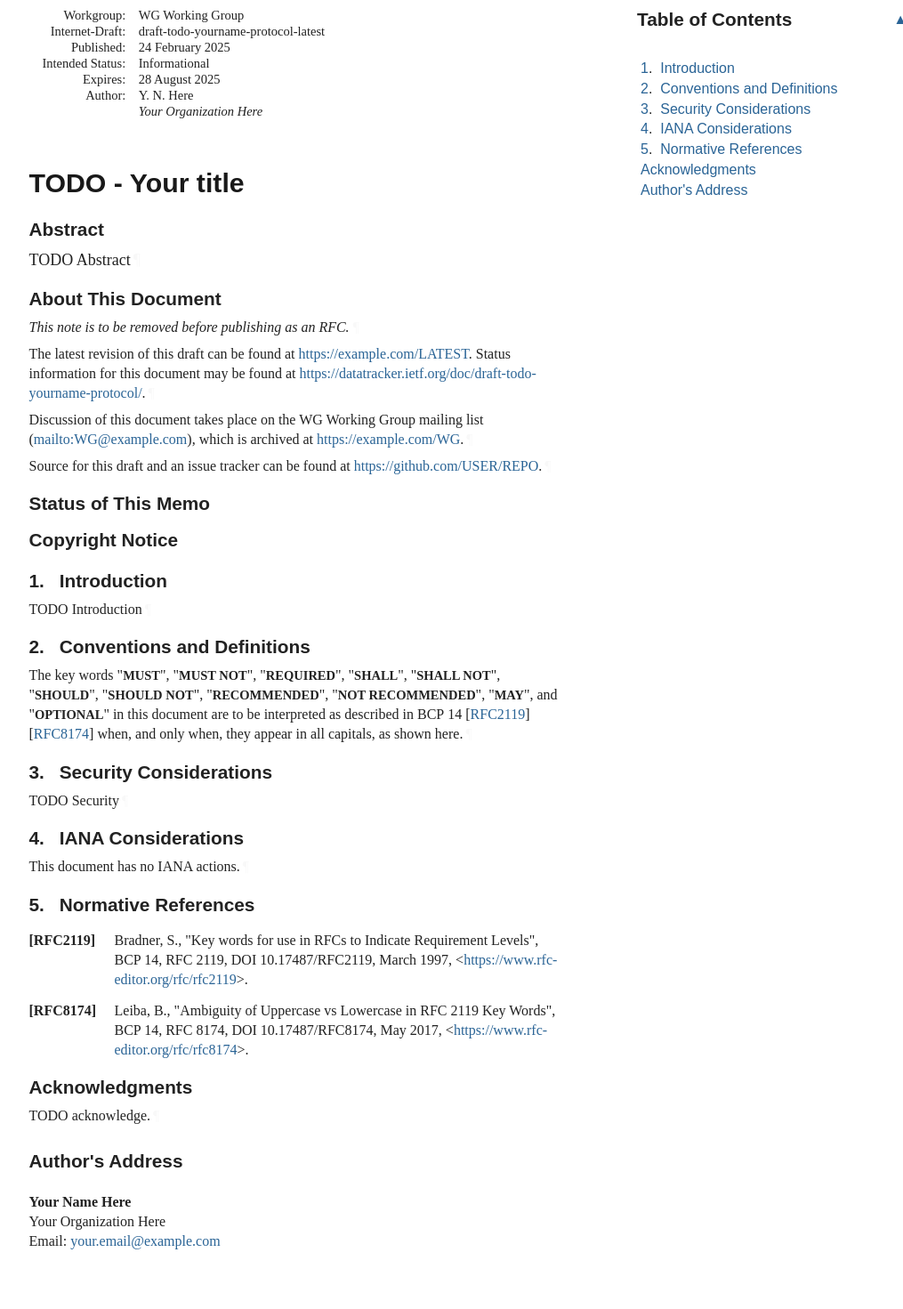
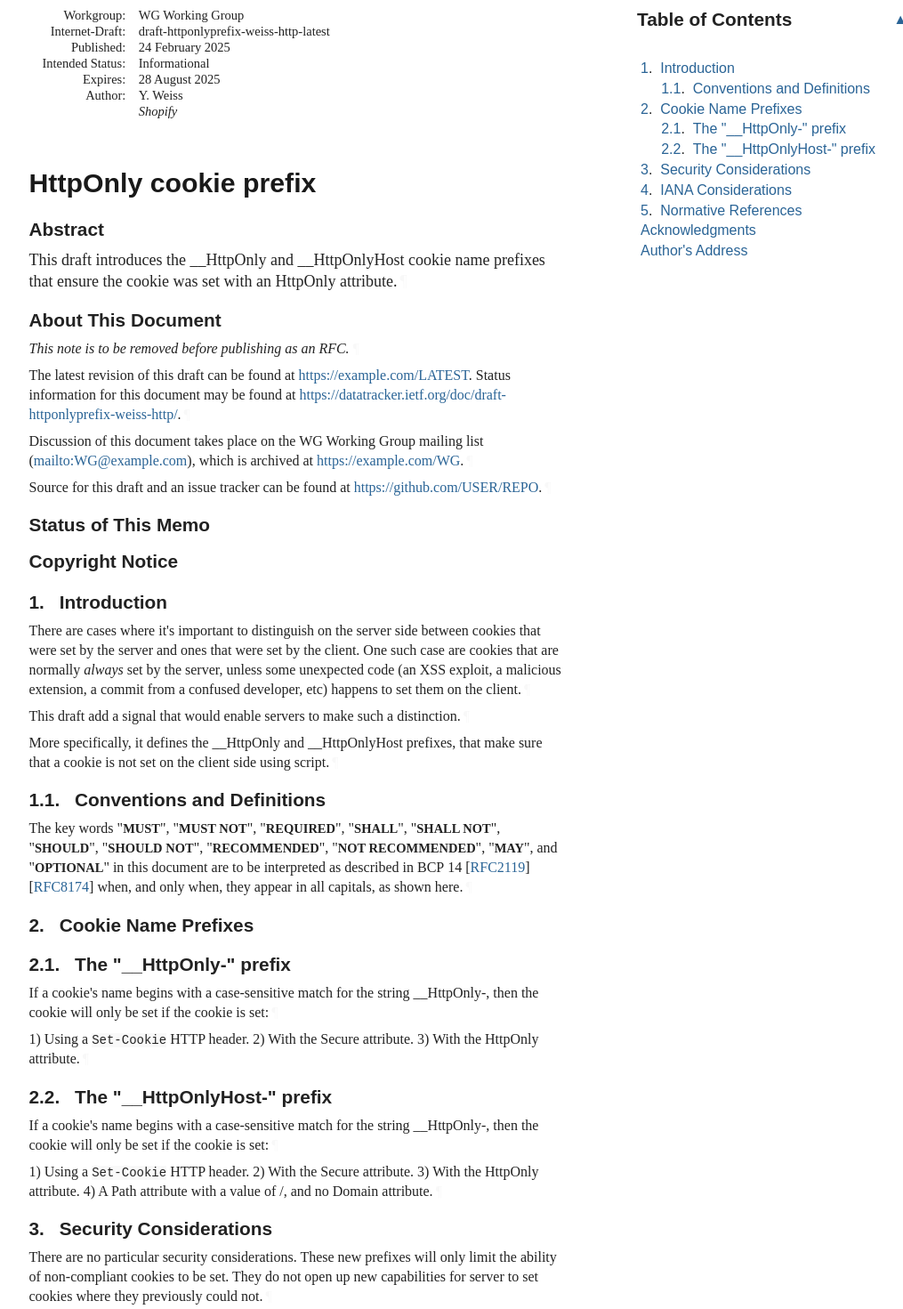
Before and after one commit to yoavweiss/httponly_prefix, a plain HTML site: page draft-httponlyprefix-weiss-http.html in a window 1280 px wide. Shown: the part 67-1538 px from the top of the page at 89% size, without its empty margins (92-1107 px from the left). Drawn offline with Linux system fonts and the light colour scheme; a web font is replaced by a local one.

Commit message:
Script updating gh-pages from 618a4a1. [ci skip]

```diff
--- a/draft-todo-yourname-protocol.html
+++ b/draft-httponlyprefix-weiss-http.html
@@ -4,16 +4,17 @@
 <meta charset="utf-8">
 <meta content="Common,Latin" name="scripts">
 <meta content="initial-scale=1.0" name="viewport">
-<title>TODO - Your title</title>
-<meta content="Your Name Here" name="author">
+<title>HttpOnly cookie prefix</title>
+<meta content="Yoav Weiss" name="author">
 <meta content="
-       TODO Abstract
+       This draft introduces the __HttpOnly and __HttpOnlyHost cookie name prefixes
+that ensure the cookie was set with an HttpOnly attribute.
     " name="description">
 <meta content="xml2rfc 3.27.0" name="generator">
 <meta content="next generation" name="keyword">
 <meta content="unicorn" name="keyword">
 <meta content="sparkling distributed ledger" name="keyword">
-<meta content="draft-todo-yourname-protocol-latest" name="ietf.draft">
+<meta content="draft-httponlyprefix-weiss-http-latest" name="ietf.draft">
 <!-- Generator version information:
   xml2rfc 3.27.0
     Python 3.12.9
@@ -29,7 +30,7 @@
     setuptools 70.3.0
     wcwidth 0.2.13
 -->
-<link href="draft-todo-yourname-protocol.xml" rel="alternate" type="application/rfc+xml">
+<link href="draft-httponlyprefix-weiss-http.xml" rel="alternate" type="application/rfc+xml">
 <link href="#copyright" rel="license">
 <style type="text/css">@font-face {
   font-family: 'Lora';
@@ -1045,11 +1046,11 @@ svg :is([fill="white"], [fill^="#fff"]) {
 <table class="ears">
 <thead><tr>
 <td class="left">Internet-Draft</td>
-<td class="center">TODO - Abbreviation</td>
+<td class="center">HttpOnlyPrefix</td>
 <td class="right">February 2025</td>
 </tr></thead>
 <tfoot><tr>
-<td class="left">Here</td>
+<td class="left">Weiss</td>
 <td class="center">Expires 28 August 2025</td>
 <td class="right">[Page]</td>
 </tr></tfoot>
@@ -1060,7 +1061,7 @@ svg :is([fill="white"], [fill^="#fff"]) {
 <dt class="label-workgroup">Workgroup:</dt>
 <dd class="workgroup">WG Working Group</dd>
 <dt class="label-internet-draft">Internet-Draft:</dt>
-<dd class="internet-draft">draft-todo-yourname-protocol-latest</dd>
+<dd class="internet-draft">draft-httponlyprefix-weiss-http-latest</dd>
 <dt class="label-published">Published:</dt>
 <dd class="published">
 <time datetime="2025-02-24" class="published">24 February 2025</time>
@@ -1072,16 +1073,17 @@ svg :is([fill="white"], [fill^="#fff"]) {
 <dt class="label-authors">Author:</dt>
 <dd class="authors">
 <div class="author">
-      <div class="author-name">Y. N. Here</div>
-<div class="org">Your Organization Here</div>
+      <div class="author-name">Y. Weiss</div>
+<div class="org">Shopify</div>
 </div>
 </dd>
 </dl>
 </div>
-<h1 id="title">TODO - Your title</h1>
+<h1 id="title">HttpOnly cookie prefix</h1>
 <section id="section-abstract">
       <h2 id="abstract"><a href="#abstract" class="selfRef">Abstract</a></h2>
-<p id="section-abstract-1">TODO Abstract<a href="#section-abstract-1" class="pilcrow">¶</a></p>
+<p id="section-abstract-1">This draft introduces the __HttpOnly and __HttpOnlyHost cookie name prefixes
+that ensure the cookie was set with an HttpOnly attribute.<a href="#section-abstract-1" class="pilcrow">¶</a></p>
 </section>
 <section class="note rfcEditorRemove" id="section-note.1">
       <h2 id="name-about-this-document">
@@ -1090,7 +1092,7 @@ svg :is([fill="white"], [fill^="#fff"]) {
 <p id="section-note.1-1">This note is to be removed before publishing as an RFC.<a href="#section-note.1-1" class="pilcrow">¶</a></p>
 <p id="section-note.1-2">
         The latest revision of this draft can be found at <span><a href="https://example.com/LATEST">https://example.com/LATEST</a></span>.
-        Status information for this document may be found at <span><a href="https://datatracker.ietf.org/doc/draft-todo-yourname-protocol/">https://datatracker.ietf.org/doc/draft-todo-yourname-protocol/</a></span>.<a href="#section-note.1-2" class="pilcrow">¶</a></p>
+        Status information for this document may be found at <span><a href="https://datatracker.ietf.org/doc/draft-httponlyprefix-weiss-http/">https://datatracker.ietf.org/doc/draft-httponlyprefix-weiss-http/</a></span>.<a href="#section-note.1-2" class="pilcrow">¶</a></p>
 <p id="section-note.1-3">
         Discussion of this document takes place on the
         WG Working Group mailing list (<span><a href="mailto:WG@example.com">mailto:WG@example.com</a></span>),
@@ -1148,12 +1150,25 @@ svg :is([fill="white"], [fill^="#fff"]) {
 <nav class="toc"><ul class="compact toc ulBare ulEmpty">
 <li class="compact toc ulBare ulEmpty" id="section-toc.1-1.1">
             <p id="section-toc.1-1.1.1" class="keepWithNext"><a href="#section-1" class="auto internal xref">1</a>.  <a href="#name-introduction" class="internal xref">Introduction</a></p>
+<ul class="compact toc ulBare ulEmpty">
+<li class="compact toc ulBare ulEmpty" id="section-toc.1-1.1.2.1">
+                <p id="section-toc.1-1.1.2.1.1" class="keepWithNext"><a href="#section-1.1" class="auto internal xref">1.1</a>.  <a href="#name-conventions-and-definitions" class="internal xref">Conventions and Definitions</a></p>
+</li>
+            </ul>
 </li>
           <li class="compact toc ulBare ulEmpty" id="section-toc.1-1.2">
-            <p id="section-toc.1-1.2.1" class="keepWithNext"><a href="#section-2" class="auto internal xref">2</a>.  <a href="#name-conventions-and-definitions" class="internal xref">Conventions and Definitions</a></p>
+            <p id="section-toc.1-1.2.1"><a href="#section-2" class="auto internal xref">2</a>.  <a href="#name-cookie-name-prefixes" class="internal xref">Cookie Name Prefixes</a></p>
+<ul class="compact toc ulBare ulEmpty">
+<li class="compact toc ulBare ulEmpty" id="section-toc.1-1.2.2.1">
+                <p id="section-toc.1-1.2.2.1.1" class="keepWithNext"><a href="#section-2.1" class="auto internal xref">2.1</a>.  <a href="#name-the-__httponly-prefix" class="internal xref">The "__HttpOnly-" prefix</a></p>
+</li>
+              <li class="compact toc ulBare ulEmpty" id="section-toc.1-1.2.2.2">
+                <p id="section-toc.1-1.2.2.2.1"><a href="#section-2.2" class="auto internal xref">2.2</a>.  <a href="#name-the-__httponlyhost-prefix" class="internal xref">The "__HttpOnlyHost-" prefix</a></p>
+</li>
+            </ul>
 </li>
           <li class="compact toc ulBare ulEmpty" id="section-toc.1-1.3">
-            <p id="section-toc.1-1.3.1" class="keepWithNext"><a href="#section-3" class="auto internal xref">3</a>.  <a href="#name-security-considerations" class="internal xref">Security Considerations</a></p>
+            <p id="section-toc.1-1.3.1"><a href="#section-3" class="auto internal xref">3</a>.  <a href="#name-security-considerations" class="internal xref">Security Considerations</a></p>
 </li>
           <li class="compact toc ulBare ulEmpty" id="section-toc.1-1.4">
             <p id="section-toc.1-1.4.1"><a href="#section-4" class="auto internal xref">4</a>.  <a href="#name-iana-considerations" class="internal xref">IANA Considerations</a></p>
@@ -1176,18 +1191,58 @@ svg :is([fill="white"], [fill^="#fff"]) {
       <h2 id="name-introduction">
 <a href="#section-1" class="section-number selfRef">1. </a><a href="#name-introduction" class="section-name selfRef">Introduction</a>
       </h2>
-<p id="section-1-1">TODO Introduction<a href="#section-1-1" class="pilcrow">¶</a></p>
+<p id="section-1-1">There are cases where it's important to distinguish on the server side
+between cookies that were set by the server and ones that were set by the
+client.
+One such case are cookies that are normally <em>always</em> set by the server,
+unless some unexpected code (an XSS exploit, a malicious extension, a
+commit from a confused developer, etc) happens to set them on the client.<a href="#section-1-1" class="pilcrow">¶</a></p>
+<p id="section-1-2">This draft add a signal that would enable servers to make such a distinction.<a href="#section-1-2" class="pilcrow">¶</a></p>
+<p id="section-1-3">More specifically, it defines the __HttpOnly and __HttpOnlyHost prefixes,
+that make sure that a cookie is not set on the client side using script.<a href="#section-1-3" class="pilcrow">¶</a></p>
+<div id="conventions-and-definitions">
+<section id="section-1.1">
+        <h3 id="name-conventions-and-definitions">
+<a href="#section-1.1" class="section-number selfRef">1.1. </a><a href="#name-conventions-and-definitions" class="section-name selfRef">Conventions and Definitions</a>
+        </h3>
+<p id="section-1.1-1">The key words "<span class="bcp14">MUST</span>", "<span class="bcp14">MUST NOT</span>", "<span class="bcp14">REQUIRED</span>", "<span class="bcp14">SHALL</span>", "<span class="bcp14">SHALL NOT</span>", "<span class="bcp14">SHOULD</span>", "<span class="bcp14">SHOULD NOT</span>", "<span class="bcp14">RECOMMENDED</span>", "<span class="bcp14">NOT RECOMMENDED</span>",
+"<span class="bcp14">MAY</span>", and "<span class="bcp14">OPTIONAL</span>" in this document are to be interpreted as
+described in BCP 14 <span>[<a href="#RFC2119" class="cite xref">RFC2119</a>]</span> <span>[<a href="#RFC8174" class="cite xref">RFC8174</a>]</span> when, and only when, they
+appear in all capitals, as shown here.<a href="#section-1.1-1" class="pilcrow">¶</a></p>
 </section>
 </div>
-<div id="conventions-and-definitions">
+</section>
+</div>
+<div id="cookie-name-prefixes">
 <section id="section-2">
-      <h2 id="name-conventions-and-definitions">
-<a href="#section-2" class="section-number selfRef">2. </a><a href="#name-conventions-and-definitions" class="section-name selfRef">Conventions and Definitions</a>
+      <h2 id="name-cookie-name-prefixes">
+<a href="#section-2" class="section-number selfRef">2. </a><a href="#name-cookie-name-prefixes" class="section-name selfRef">Cookie Name Prefixes</a>
       </h2>
-<p id="section-2-1">The key words "<span class="bcp14">MUST</span>", "<span class="bcp14">MUST NOT</span>", "<span class="bcp14">REQUIRED</span>", "<span class="bcp14">SHALL</span>", "<span class="bcp14">SHALL NOT</span>", "<span class="bcp14">SHOULD</span>", "<span class="bcp14">SHOULD NOT</span>", "<span class="bcp14">RECOMMENDED</span>", "<span class="bcp14">NOT RECOMMENDED</span>",
-"<span class="bcp14">MAY</span>", and "<span class="bcp14">OPTIONAL</span>" in this document are to be interpreted as
-described in BCP 14 <span>[<a href="#RFC2119" class="cite xref">RFC2119</a>]</span> <span>[<a href="#RFC8174" class="cite xref">RFC8174</a>]</span> when, and only when, they
-appear in all capitals, as shown here.<a href="#section-2-1" class="pilcrow">¶</a></p>
+<div id="the-httponly-prefix">
+<section id="section-2.1">
+        <h3 id="name-the-__httponly-prefix">
+<a href="#section-2.1" class="section-number selfRef">2.1. </a><a href="#name-the-__httponly-prefix" class="section-name selfRef">The "__HttpOnly-" prefix</a>
+        </h3>
+<p id="section-2.1-1">If a cookie's name begins with a case-sensitive match for the string __HttpOnly-,
+then the cookie will only be set if the cookie is set:<a href="#section-2.1-1" class="pilcrow">¶</a></p>
+<p id="section-2.1-2">1) Using a <code>Set-Cookie</code> HTTP header.
+2) With the Secure attribute.
+3) With the HttpOnly attribute.<a href="#section-2.1-2" class="pilcrow">¶</a></p>
+</section>
+</div>
+<div id="the-httponlyhost-prefix">
+<section id="section-2.2">
+        <h3 id="name-the-__httponlyhost-prefix">
+<a href="#section-2.2" class="section-number selfRef">2.2. </a><a href="#name-the-__httponlyhost-prefix" class="section-name selfRef">The "__HttpOnlyHost-" prefix</a>
+        </h3>
+<p id="section-2.2-1">If a cookie's name begins with a case-sensitive match for the string __HttpOnly-,
+then the cookie will only be set if the cookie is set:<a href="#section-2.2-1" class="pilcrow">¶</a></p>
+<p id="section-2.2-2">1) Using a <code>Set-Cookie</code> HTTP header.
+2) With the Secure attribute.
+3) With the HttpOnly attribute.
+4) A Path attribute with a value of /, and no Domain attribute.<a href="#section-2.2-2" class="pilcrow">¶</a></p>
+</section>
+</div>
 </section>
 </div>
 <div id="security-considerations">
@@ -1195,7 +1250,9 @@ appear in all capitals, as shown here.<a href="#section-2-1" class="pilcrow">¶<
       <h2 id="name-security-considerations">
 <a href="#section-3" class="section-number selfRef">3. </a><a href="#name-security-considerations" class="section-name selfRef">Security Considerations</a>
       </h2>
-<p id="section-3-1">TODO Security<a href="#section-3-1" class="pilcrow">¶</a></p>
+<p id="section-3-1">There are no particular security considerations.
+These new prefixes will only limit the ability of non-compliant cookies to be set.
+They do not open up new capabilities for server to set cookies where they previously could not.<a href="#section-3-1" class="pilcrow">¶</a></p>
 </section>
 </div>
 <div id="iana-considerations">
@@ -1237,11 +1294,11 @@ appear in all capitals, as shown here.<a href="#section-2-1" class="pilcrow">¶<
 <a href="#name-authors-address" class="section-name selfRef">Author's Address</a>
       </h2>
 <address class="vcard">
-        <div dir="auto" class="left"><span class="fn nameRole">Your Name Here</span></div>
-<div dir="auto" class="left"><span class="org">Your Organization Here</span></div>
+        <div dir="auto" class="left"><span class="fn nameRole">Yoav Weiss</span></div>
+<div dir="auto" class="left"><span class="org">Shopify</span></div>
 <div class="email">
 <span>Email:</span>
-<a href="mailto:your.email@example.com" class="email">your.email@example.com</a>
+<a href="mailto:yoav@yoav.ws" class="email">yoav@yoav.ws</a>
 </div>
 </address>
 </section>
```
Also changed, not shown: index.html (+4 -4 lines), draft-httponlyprefix-weiss-http.txt.
